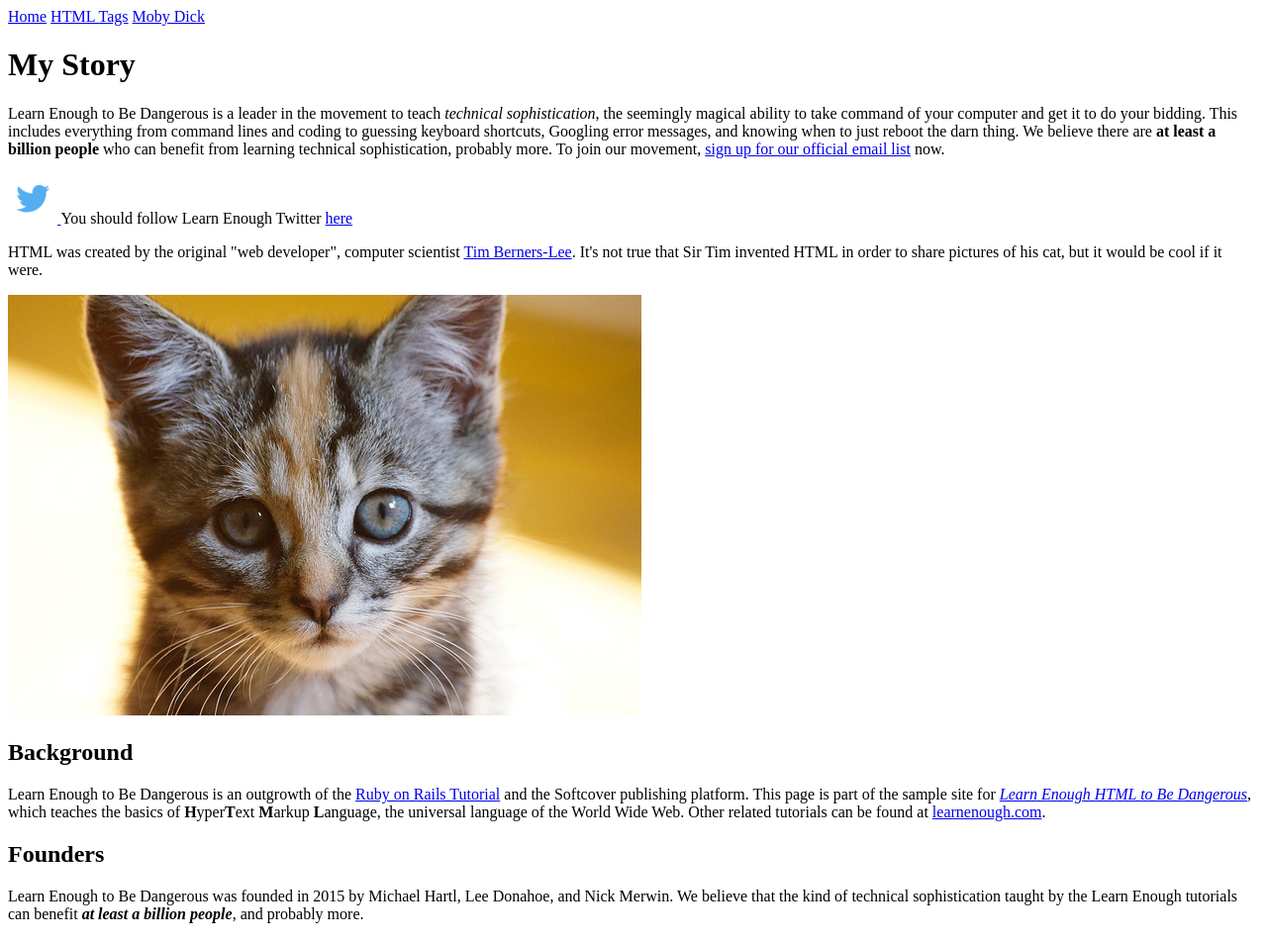
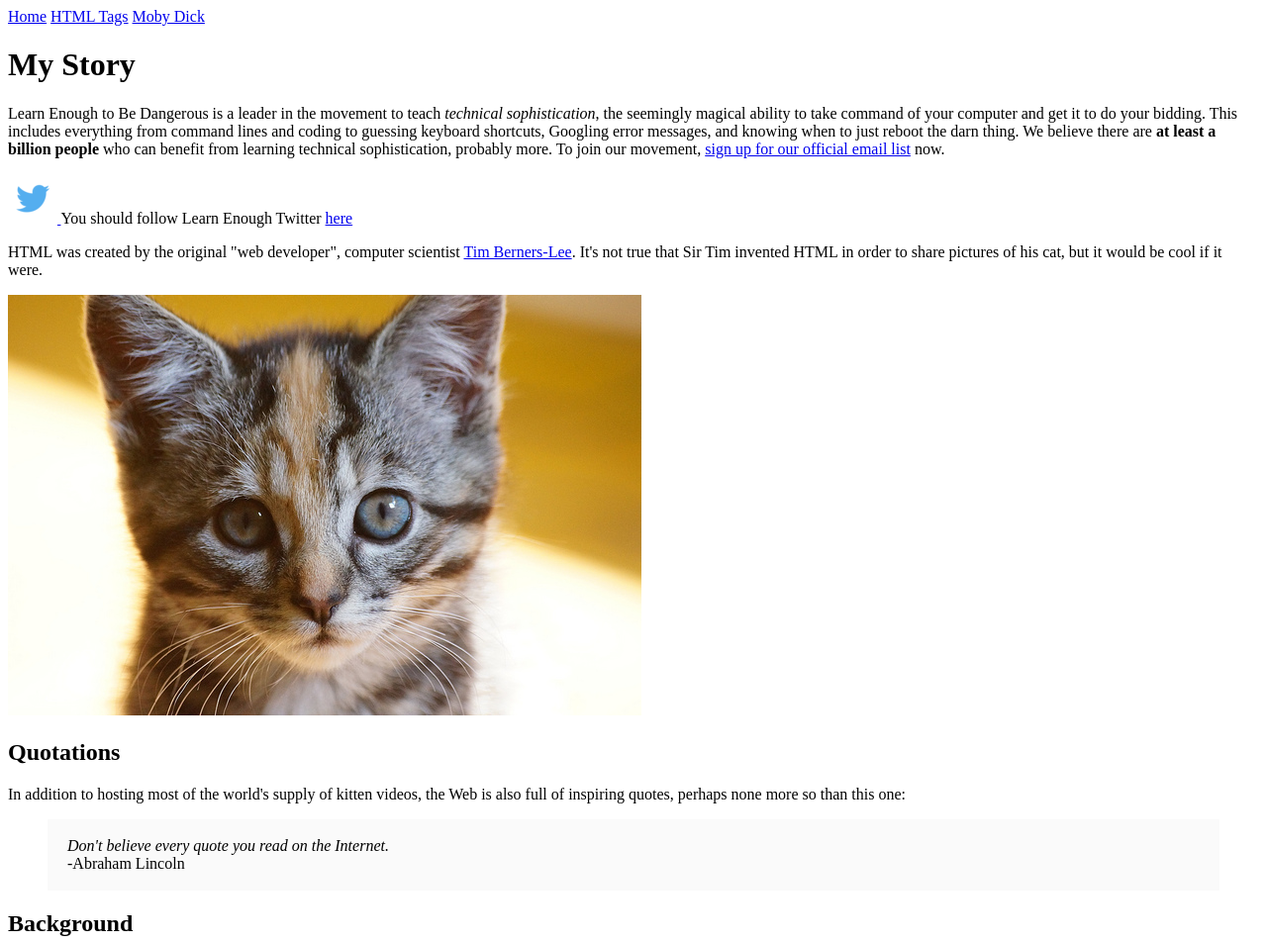
Before and after one commit to Ryryworld55/sample_website, a plain HTML site: page index.html in a window 1280 px wide. Shown: the top 953 px of the page at 99% size. Drawn offline with Linux system fonts and the light colour scheme.

Commit message:
major changes

```diff
--- a/index.html
+++ b/index.html
@@ -35,6 +35,20 @@
     <a href="https://www.flickr.com/photos/deborah_s_perspective/14144861329">
       <img src="images/kitten.jpg" alt="An adorable kitten">
     </a>
+
+    <h2>Quotations</h2>
+
+    <p>
+      In addition to hosting most of the world's supply of kitten videos, the Web is also full of inspiring quotes, perhaps none more so than this one:
+    </p>
+
+    <blockquote style="padding: 2px 20px; background: #fafafa;">
+      <p>
+        <em>Don't believe every quote you read on the Internet.</em>
+        <br>
+        -Abraham Lincoln
+      </p>
+    </blockquote>
 
     <h2>Background</h2>
 
```
